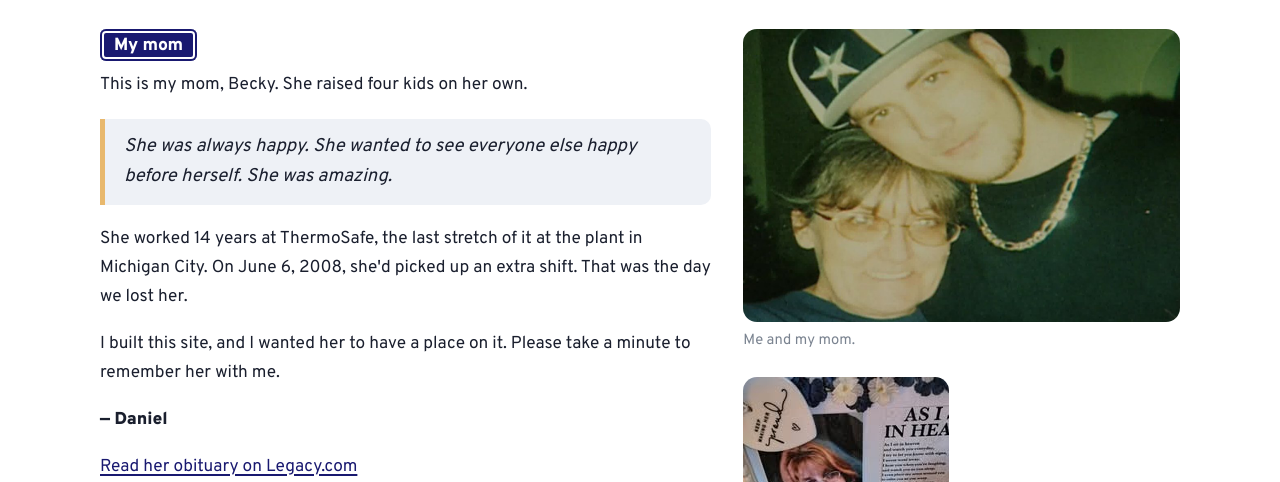
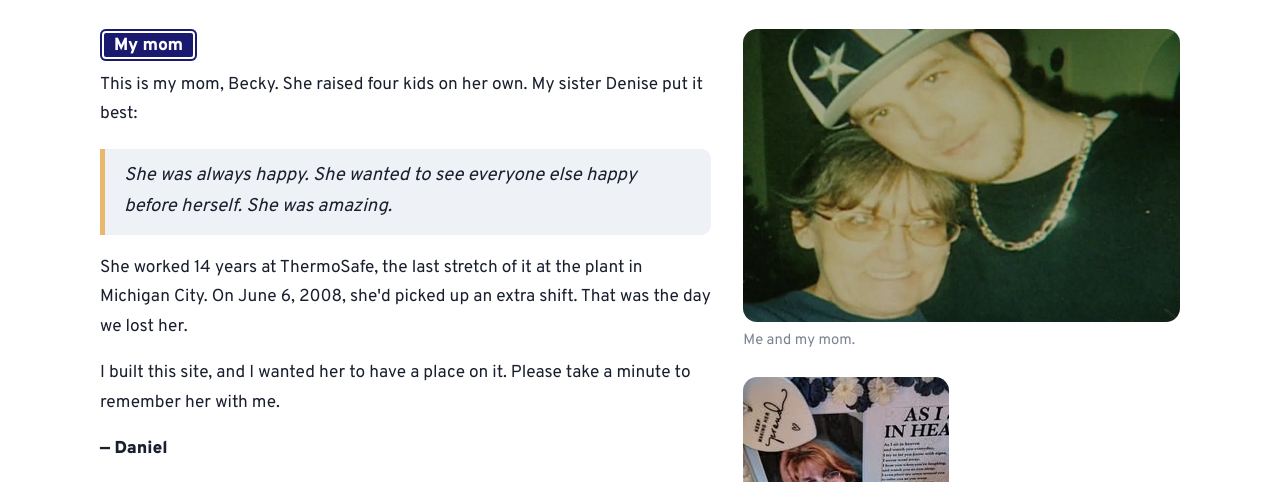
Before and after one commit to ScoopAndDude/kindling, a website: page public/rebecca-schlief/index.html in a window 1280 px wide. Shown: the part 318-800 px from the top of the page. Drawn offline with Linux system fonts and the light colour scheme.

Commit message:
Memorial: attribute quote to Denise

```diff
--- a/public/rebecca-schlief/index.html
+++ b/public/rebecca-schlief/index.html
@@ -75,7 +75,7 @@
     <div class="mem-body">
       <div>
         <h2 class="blade">My mom</h2>
-        <p>This is my mom, Becky. She raised four kids on her own.</p>
+        <p>This is my mom, Becky. She raised four kids on her own. My sister Denise put it best:</p>
         <blockquote>She was always happy. She wanted to see everyone else happy before herself. She was amazing.</blockquote>
         <p>She worked 14 years at ThermoSafe, the last stretch of it at the plant in Michigan City. On June 6, 2008, she'd picked up an extra shift. That was the day we lost her.</p>
         <p>I built this site, and I wanted her to have a place on it. Please take a minute to remember her with me.</p>
```
